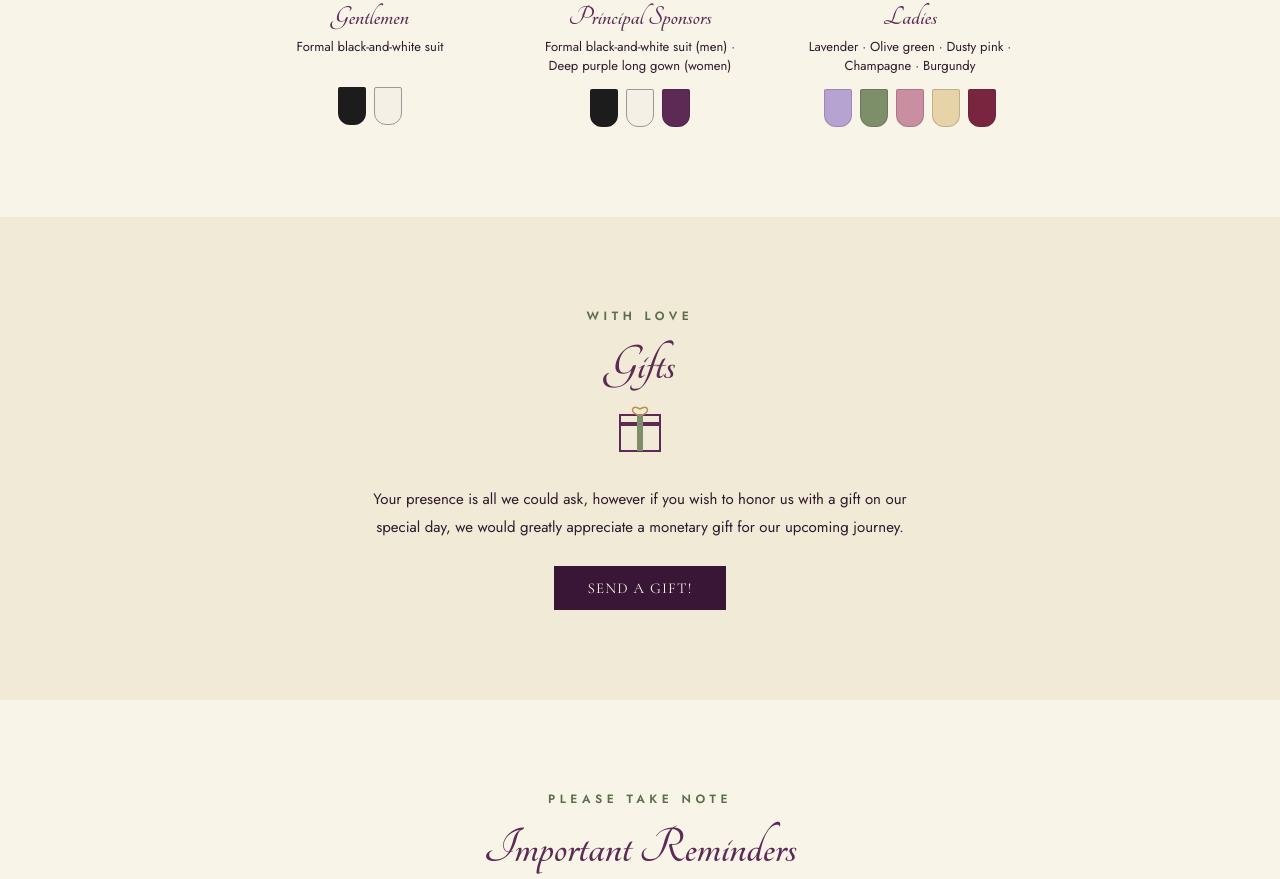
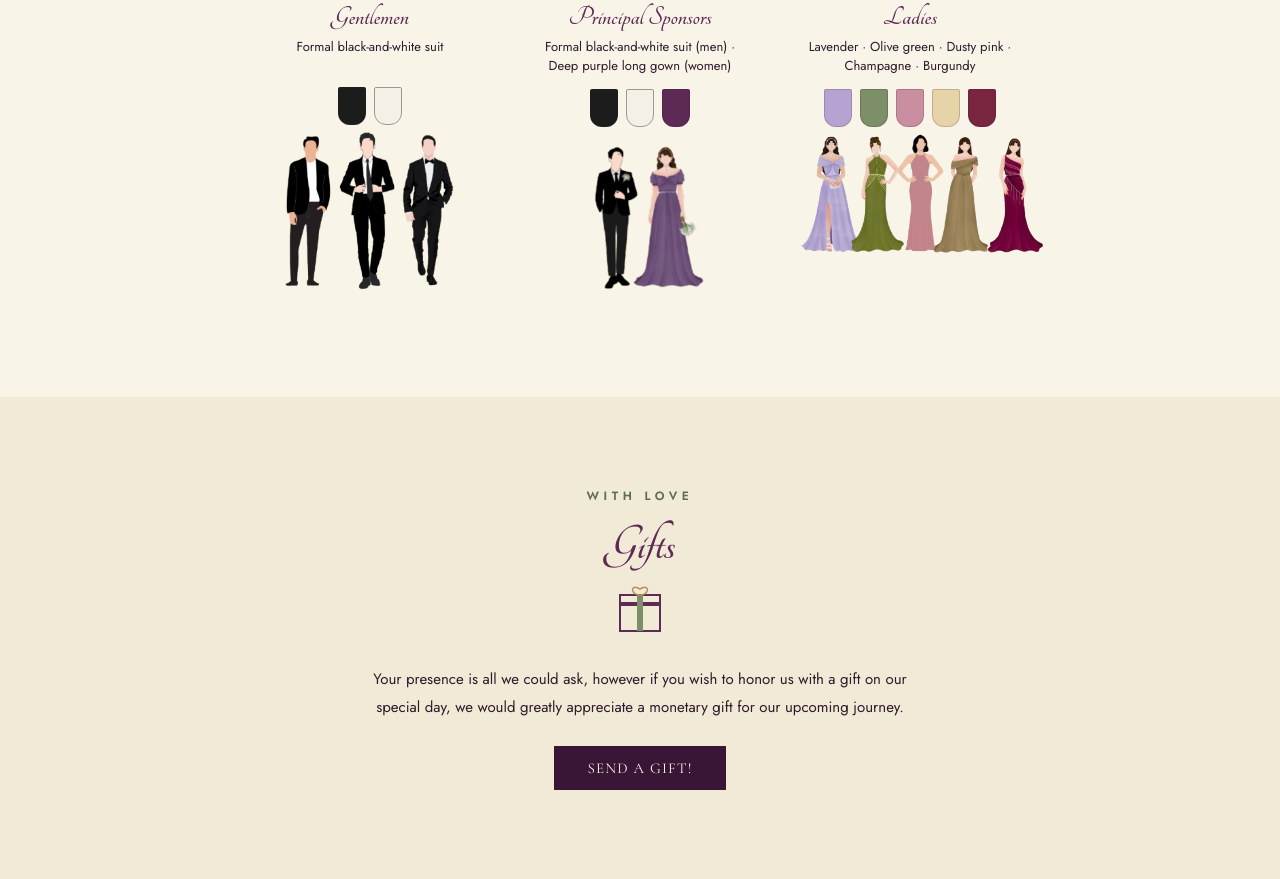
Before and after one commit to klegson/nikkoroselle-wedding, a website: page index.html in a window 1280 px wide. Shown: the part 5060-5939 px from the top of the page. Drawn offline with nearby package versions, Linux system fonts and the light colour scheme.

Commit message:
dress code

```diff
--- a/index.html
+++ b/index.html
@@ -931,11 +931,13 @@
       <h4>Gentlemen</h4>
       <div class="desc">Formal black-and-white suit</div>
       <div class="swatches"><span class="swatch" style="background:#1c1c1c;"></span><span class="swatch" style="background:#f4f0e6;border-color:#999;"></span></div>
+      <img src="images/gentleman.png" width="200px" alt="">
     </div>
     <div class="dress-card">
       <h4>Principal Sponsors</h4>
       <div class="desc">Formal black-and-white suit (men) · Deep purple long gown (women) </div>
       <div class="swatches"><span class="swatch" style="background:#1c1c1c;"></span><span class="swatch" style="background:#f4f0e6;border-color:#999;"></span><span class="swatch" style="background:#5c2a54;"></span></div>
+      <img src="images/ninang.png" width="140px" alt="">
     </div>
     <div class="dress-card">
       <h4>Ladies</h4>
@@ -945,7 +947,9 @@
         <span class="swatch" style="background:#c98fa0;"></span><span class="swatch" style="background:#e6d3a8;"></span>
         <span class="swatch" style="background:#7a2540;"></span>
       </div>
+      <img src="images/ladies.png" width="250px" alt="">
     </div>
+
   </div>
 </section>
 
```
Also changed, not shown: images/gentleman.png (added), images/ladies.png (added), images/ninang.png (added).
